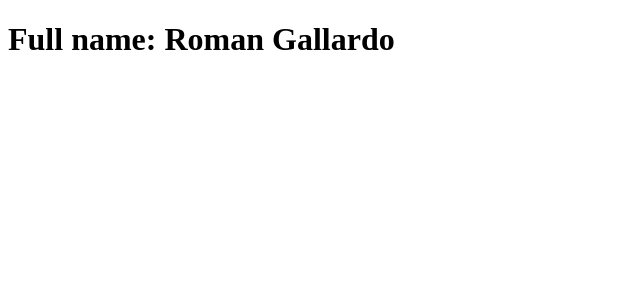
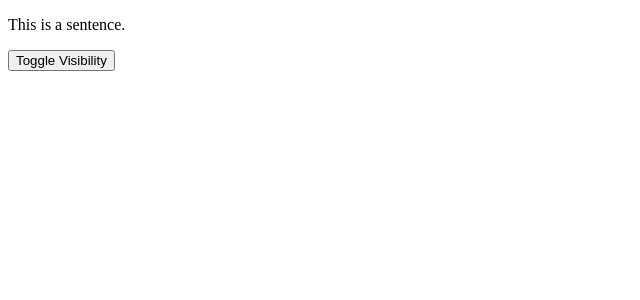
Before and after one commit to romanjosephgallardo/vue-js-test, a Vue app in the folder vue-test-app/: page / in a window 1280 px wide. Shown: the top 300 px of the page, without its empty margins (0-640 px from the left). Built offline with nearby package versions, Linux system fonts and the light colour scheme.

Commit message:
v-show test

```diff
--- a/vue-test-app/src/App.vue
+++ b/vue-test-app/src/App.vue
@@ -1,12 +1,13 @@
 <script setup>
-	import { computed, ref } from "vue";
-	const firstName = ref("Roman");
-	const lastName = ref("Gallardo ");
-	const fullName = computed(() => firstName.value + " " + lastName.value);
+	import { ref } from "vue";
+	let isVisible = ref(true);
 </script>
 
 <template>
-    <h1> Full name: {{  fullName  }}</h1>
+    <p v-show="isVisible">
+		This is a sentence.
+	</p>
+	<button @click="isVisible != isVisible"> Toggle Visibility </button>
 </template>
 
 <style></style>
```
